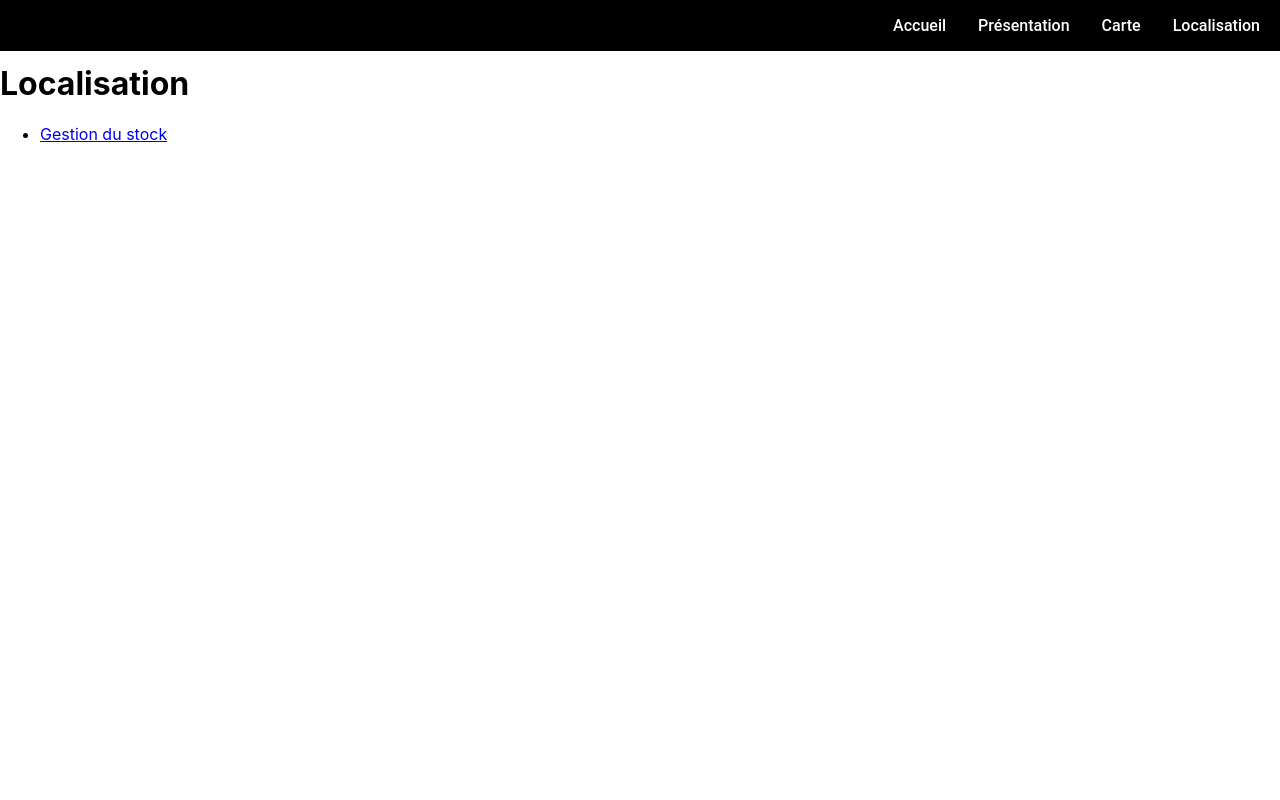
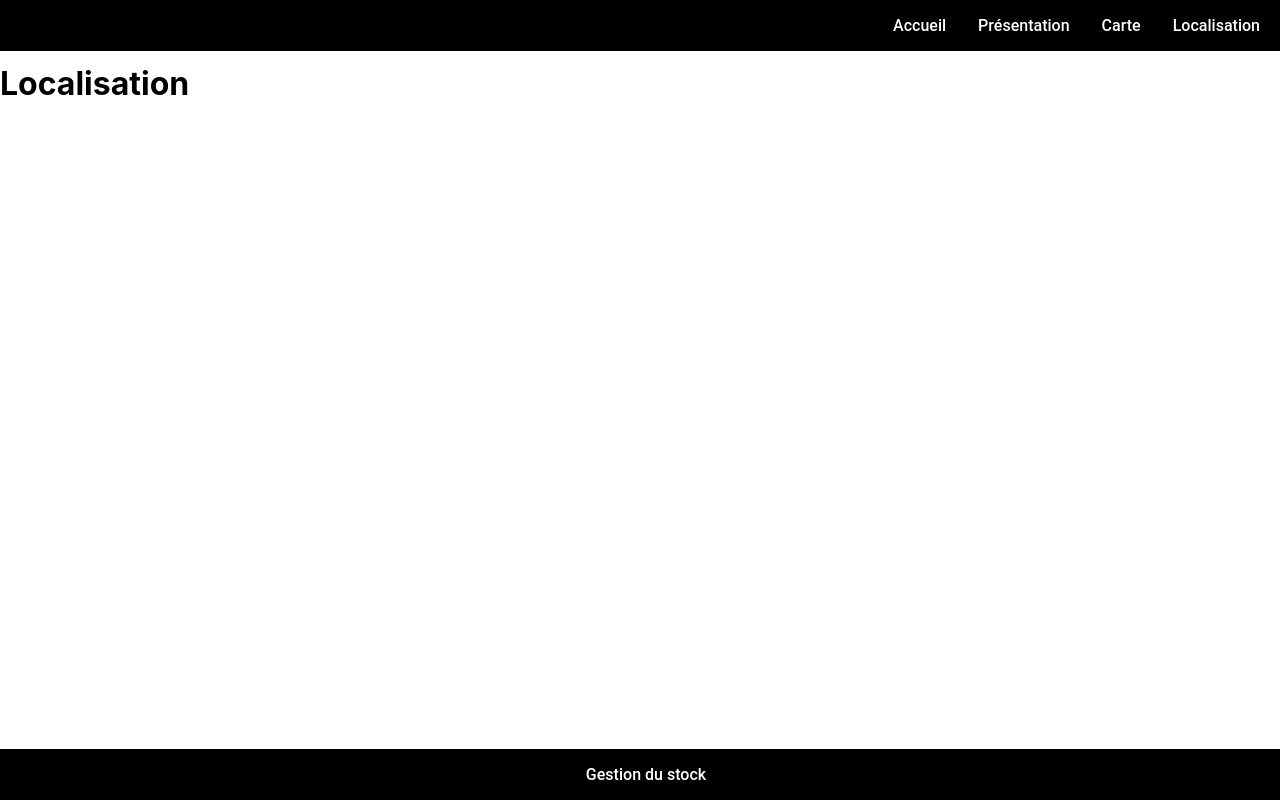
Before and after one commit to Nicolas-Vinckier/TpReact, a React (Vite) app: page /localisation in a window 1280 px wide. Built offline with nearby package versions, Linux system fonts and the light colour scheme.

Commit message:
refacto css

```diff
--- a/src/pages/Footer/Footer.jsx
+++ b/src/pages/Footer/Footer.jsx
@@ -3,7 +3,7 @@ import React from "react";
 
 function Footer() {
   return (
-    <footer>
+    <footer className="navbar-footer">
       <ul>
         <li>
           <a href="/gestion-stock">Gestion du stock</a>
--- a/src/pages/style.css
+++ b/src/pages/style.css
@@ -1,3 +1,17 @@
+/*
+https://patorjk.com/software/taag/#p=display&f=Big&t=
+*/
+
+/*
+  _   _             ____
+ | \ | |           |  _ \
+ |  \| | __ ___   _| |_) | __ _ _ __
+ | . ` |/ _` \ \ / /  _ < / _` | '__|
+ | |\  | (_| |\ V /| |_) | (_| | |
+ |_| \_|\__,_| \_/ |____/ \__,_|_|
+
+*/
+
 .navbar {
     background-color: #000000;
     color: #ffffff;
@@ -31,6 +45,51 @@
     transition: color 0.3s ease-in-out;
 }
 
+
+.navbar-footer {
+    background-color: #000000;
+    color: #ffffff;
+    font-family: 'Roboto', sans-serif;
+    font-size: 1rem;
+    font-weight: 500;
+    padding: 0.5rem 1rem;
+    position: fixed;
+    bottom: 0;
+    width: 100%;
+    z-index: 1;
+}
+
+.navbar-footer ul {
+    display: flex;
+    justify-content: center;
+    list-style: none;
+    margin: 0;
+    padding: 0;
+    margin-right: 20px;
+}
+
+.navbar-footer li {
+    padding: 0.5rem 0;
+    margin: 0 1rem;
+}
+
+.navbar-footer a {
+    color: #ffffff;
+    text-decoration: none;
+    transition: color 0.3s ease-in-out;
+}
+
+/*
+
+  __  __       _
+ |  \/  |     (_)
+ | \  / | __ _ _ _ __
+ | |\/| |/ _` | | '_ \
+ | |  | | (_| | | | | |
+ |_|  |_|\__,_|_|_| |_|
+
+*/
+
 h1 {
     margin-top: 2em;
 }
```
